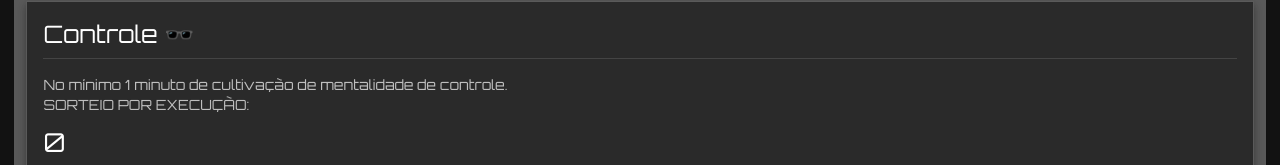
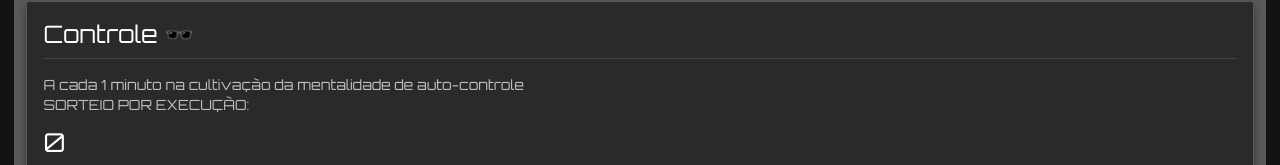
Before and after one commit to guiosouza/react-gamification-web-app, a Next.js app: page /exp in a window 1280 px wide. Shown: the part 2056-2221 px from the top of the page. Built offline with nearby package versions, Linux system fonts and the light colour scheme.

Commit message:
Atualizar o task-card.tsx

```diff
--- a/src/components/task-card.tsx
+++ b/src/components/task-card.tsx
@@ -119,7 +119,7 @@ export default function TaskCard({
           ) : null}
           {taskName === "Controle" ? (
             <Typography variant="body2" sx={{ color: "text.secondary", mb: 0 }}>
-              No mínimo 1 minuto de cultivação de mentalidade de controle.
+              A cada 1 minuto na cultivação da mentalidade de auto-controle
             </Typography>
           ) : null}
           <Typography
```
